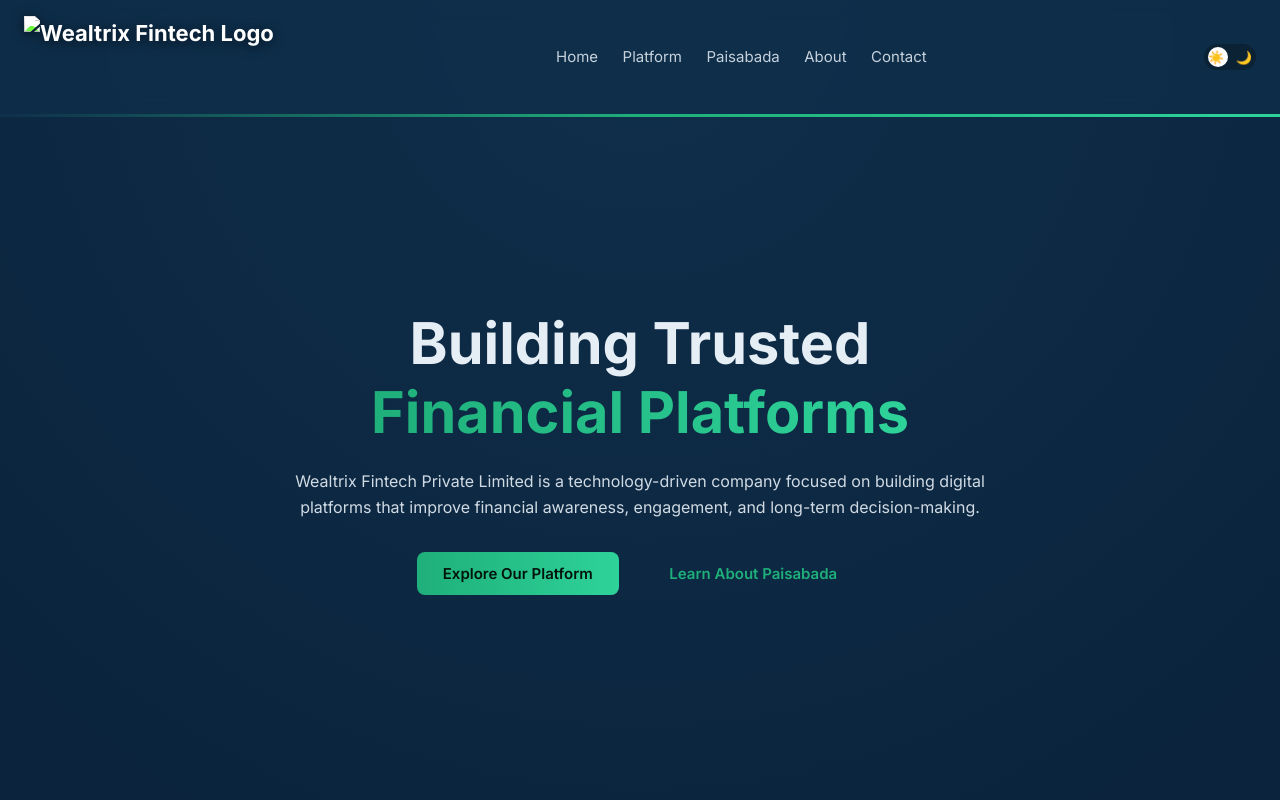
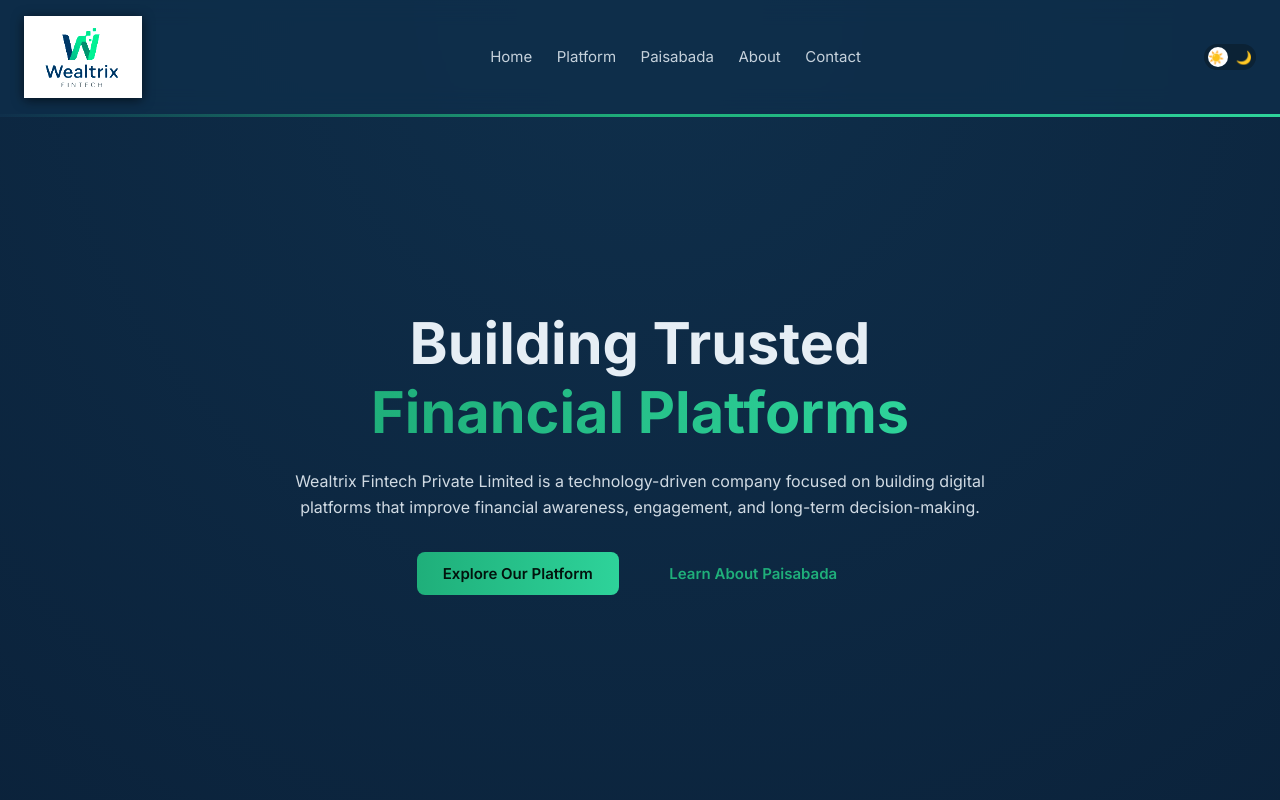
Before and after one commit to paisabada/wealtrix, a plain HTML site: page index.html in a window 1280 px wide. Shown: the top 800 px of the page. Drawn offline with Linux system fonts and the light colour scheme.

Commit message:
Update index.html

```diff
--- a/index.html
+++ b/index.html
@@ -423,7 +423,7 @@
     <header class="navbar">
         <!-- <div class="logo">Wealtrix<span>Fintech</span></div> -->
         <div class="logo">
-            <img src="logo-removebg-preview.png" alt="Wealtrix Fintech Logo">
+            <img src="wealtrixlogotransperant.png" alt="Wealtrix Fintech Logo">
         </div>
 
         <nav id="navMenu">
```
